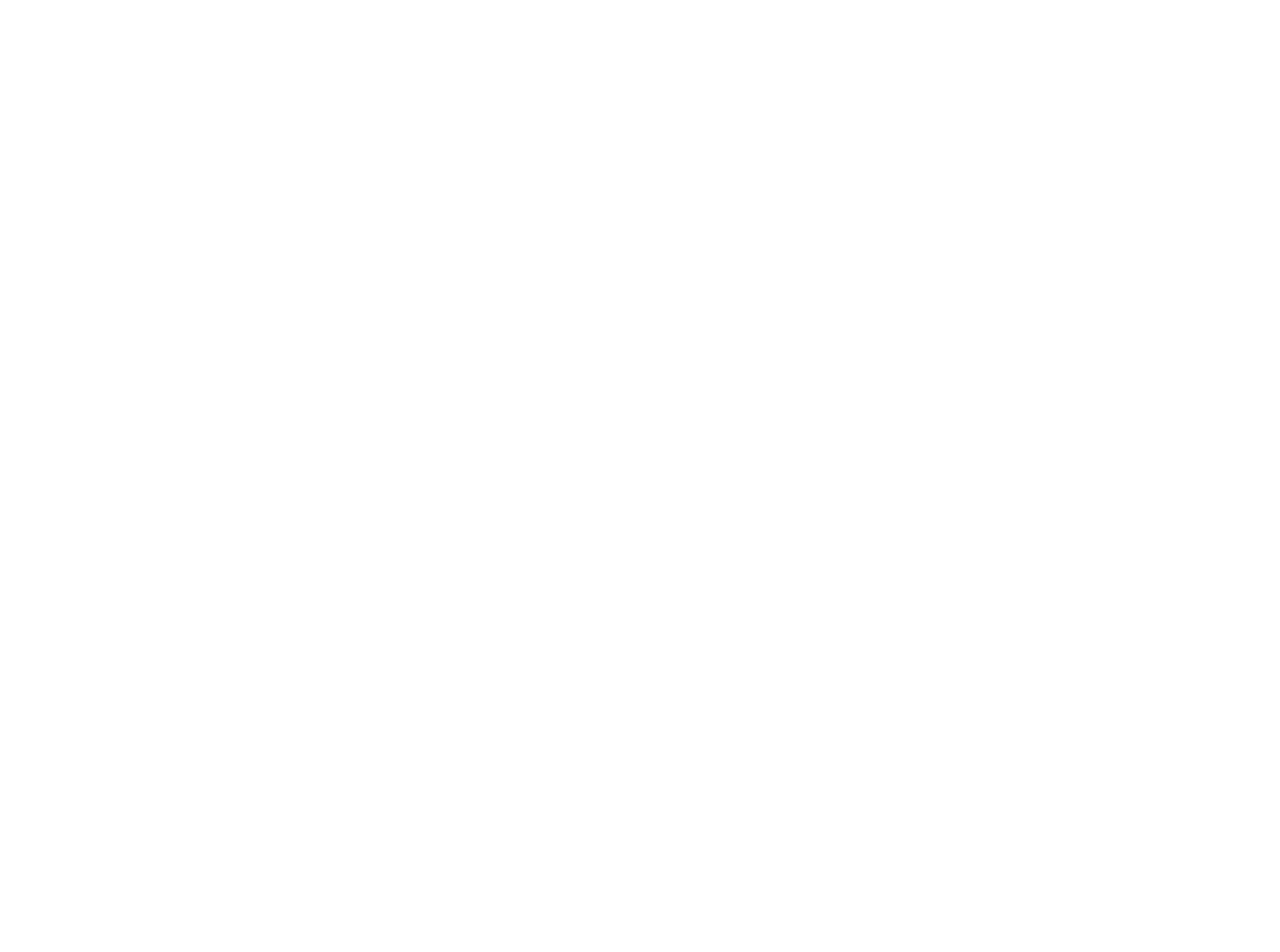
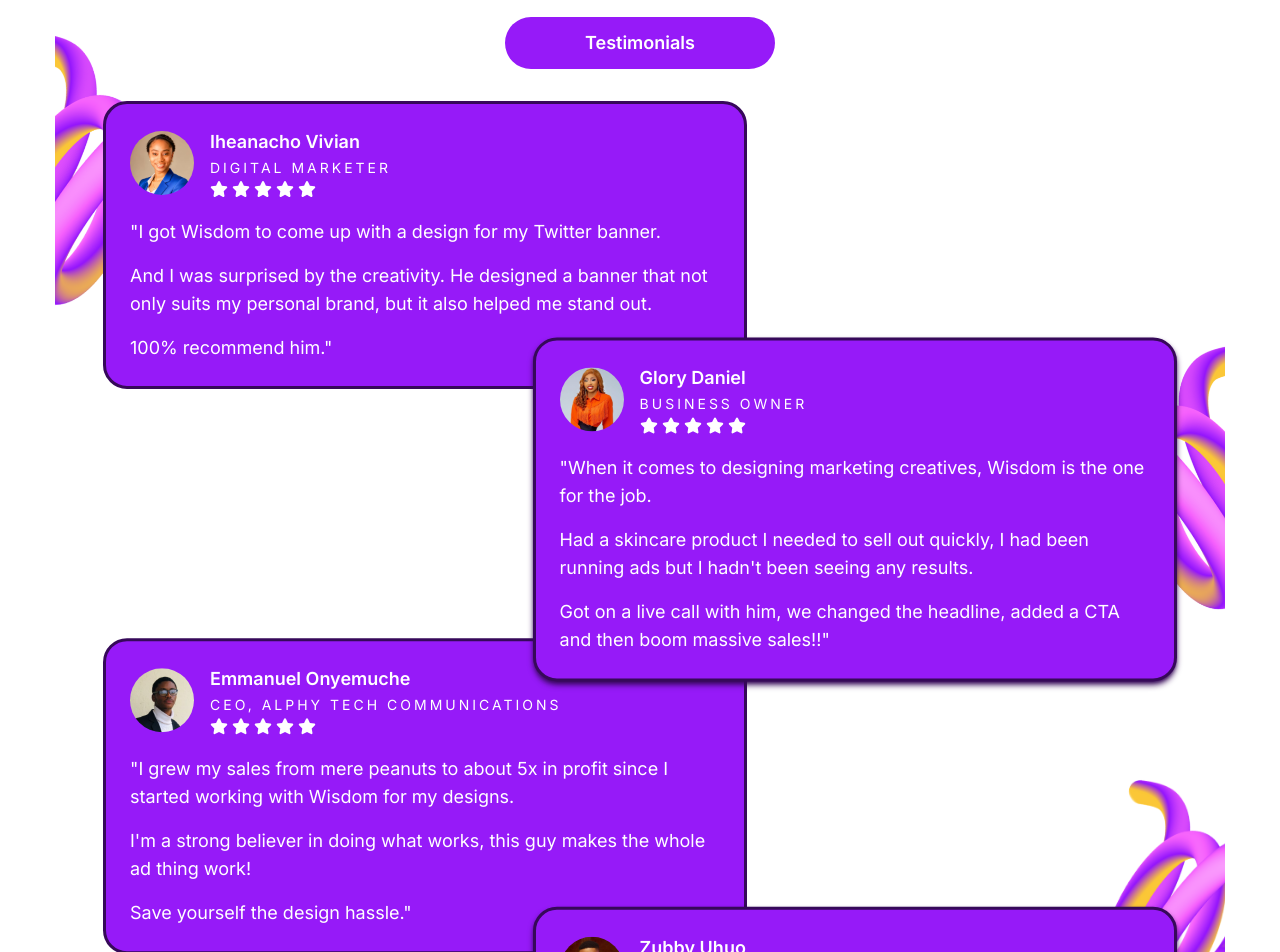
Before and after one commit to TheAce74/TheKreatorPortfolio, a React (Vite) app: page / in a window 1280 px wide. Shown: the part 1660-2612 px from the top of the page. Before the commit the page ends 1645 px from the top, so only its background shows below. Built offline with nearby package versions, Linux system fonts and the light colour scheme.

Commit message:
feat: added testimonials section

```diff
--- a/index.html
+++ b/index.html
@@ -1,5 +1,5 @@
 <!doctype html>
-<html lang="en">
+<html lang="en" class="scroll-smooth scroll-pt-24">
   <head>
     <meta charset="UTF-8" />
     <link rel="apple-touch-icon" sizes="180x180" href="/apple-touch-icon.png" />
--- a/package.json
+++ b/package.json
@@ -11,7 +11,8 @@
   },
   "dependencies": {
     "react": "^18.2.0",
-    "react-dom": "^18.2.0"
+    "react-dom": "^18.2.0",
+    "react-icons": "^5.0.1"
   },
   "devDependencies": {
     "@types/react": "^18.2.56",
--- a/src/App.tsx
+++ b/src/App.tsx
@@ -1,6 +1,7 @@
 import Header from "./components/Header";
 import Home from "./components/Home";
 import Portfolio from "./components/Portfolio";
+import Testimonials from "./components/Testimonials";
 
 function App() {
   return (
@@ -8,6 +9,7 @@
       <Header />
       <Home />
       <Portfolio />
+      <Testimonials />
     </main>
   );
 }
--- a/src/components/Header.tsx
+++ b/src/components/Header.tsx
@@ -36,14 +36,15 @@
   }, [changeTheme]);
 
   return (
-    <header className="header flex items-center justify-between">
+    <header className="sticky top-0 bg-neutral-100 dark:bg-neutral-900 z-20">
+      <div className="header flex items-center justify-between">
         <img
           src={theme === "dark" ? logoDark : logoLight}
           alt="The Kreator's Logo"
           draggable={false}
           width="86px"
           height="62px"
-        className="w-[3.5em]"
+          className="sm:w-14 w-10"
         />
         <div className="flex items-center gap-4 md:gap-8 lg:gap-12">
           <nav className="hidden md:block">
@@ -97,6 +98,7 @@
             />
           </button>
         </div>
+      </div>
     </header>
   );
 }
--- a/src/components/Portfolio.tsx
+++ b/src/components/Portfolio.tsx
@@ -29,7 +29,7 @@
               draggable={false}
               width="360px"
               height="360px"
-              className="mx-auto mb-8 md:mb-0"
+              className="mx-auto mb-8 md:mb-0 rounded-3xl"
             />
           </li>
         ))}
--- /dev/null
+++ b/src/components/Testimonials.tsx
@@ -0,0 +1,124 @@
+import person1 from "../assets/person1.png";
+import person2 from "../assets/person2.png";
+import person3 from "../assets/person3.png";
+import person4 from "../assets/person4.png";
+import curve1 from "../assets/curved1.png";
+import curve2 from "../assets/curved2.png";
+import curve3 from "../assets/curved3.png";
+import { FaStar } from "react-icons/fa6";
+
+const testimonials = [
+  {
+    image: person1,
+    name: "Iheanacho Vivian",
+    profession: "DIGITAL MARKETER",
+    first: '"I got Wisdom to come up with a design for my Twitter banner.',
+    second:
+      "And I was surprised by the creativity. He designed a banner that not only suits my personal brand, but it also helped me stand out.",
+    third: '100% recommend him."',
+  },
+  {
+    image: person2,
+    name: "Glory Daniel",
+    profession: "BUSINESS OWNER",
+    first:
+      '"When it comes to designing marketing creatives, Wisdom is the one for the job.',
+    second:
+      "Had a skincare product I needed to sell out quickly, I had been running ads but I hadn't been seeing any results.",
+    third:
+      'Got on a live call with him, we changed the headline, added a CTA and then boom massive sales!!"',
+  },
+  {
+    image: person3,
+    name: "Emmanuel Onyemuche",
+    profession: "CEO, ALPHY TECH COMMUNICATIONS",
+    first:
+      '"I grew my sales from mere peanuts to about 5x in profit since I started working with Wisdom for my designs.',
+    second:
+      "I'm a strong believer in doing what works, this guy makes the whole ad thing work!",
+    third: 'Save yourself the design hassle."',
+  },
+  {
+    image: person4,
+    name: "Zubby Uhuo",
+    profession: "INTERNET MARKETER & CONTENT CREATOR",
+    first: '"My webinar designs were basically text on a background...',
+    second:
+      "But I found a guy that gave life to my designs, delivers fast and also asks for my feedback at every phase of the design process. That's Wisdom.",
+    third: 'Definitely recommend him!."',
+  },
+];
+
+export default function Testimonials() {
+  return (
+    <section id="testimonials" className="section relative">
+      <h2 className="mx-auto text-center w-max bg-primary-500 dark:bg-primary-900 text-neutral-100 font-semibold py-3 px-20 rounded-full">
+        Testimonials
+      </h2>
+      <ul
+        role="list"
+        className="md:grid md:grid-cols-5 md:[&>*:nth-child(2)]:-translate-y-[15%] md:[&>*:nth-child(3)]:-translate-y-[30%] md:[&>*:nth-child(4)]:-translate-y-[45%]"
+      >
+        {testimonials.map(
+          ({ image, name, profession, first, second, third }, index) => (
+            <li
+              key={`testimonial-${index}`}
+              className="mt-8 md:mt-0 md:first:mt-8 border-[3px] border-primary-900 dark:border-primary-500 rounded-3xl p-6 bg-primary-500 dark:bg-primary-900 text-neutral-100 md:odd:col-start-1 md:odd:col-end-4 md:even:col-start-3 md:even:col-end-6 md:even:shadow-md md:even:shadow-primary-900 md:even:z-10"
+            >
+              <div className="flex gap-4 items-center mb-5">
+                <img
+                  src={image}
+                  alt={`design ${index}`}
+                  draggable={false}
+                  width="96px"
+                  height="96px"
+                  className="rounded-[50%] w-16"
+                />
+                <div>
+                  <h3 className="font-semibold">{name}</h3>
+                  <p className="tracking-[3px] text-sm my-0.5">{profession}</p>
+                  <div className="flex gap-1 items-center">
+                    <FaStar />
+                    <FaStar />
+                    <FaStar />
+                    <FaStar />
+                    <FaStar />
+                  </div>
+                </div>
+              </div>
+              <div>
+                <p>{first}</p>
+                <p className="my-4">{second}</p>
+                <p>{third}</p>
+              </div>
+            </li>
+          )
+        )}
+      </ul>
+      <img
+        src={curve1}
+        alt=""
+        draggable={false}
+        width="373px"
+        height="647px"
+        className="absolute top-0 right-[-1rem] w-48 -z-10 translate-y-full"
+      />
+      <img
+        src={curve2}
+        alt=""
+        draggable={false}
+        width="373px"
+        height="647px"
+        className="absolute top-0 left-[-1rem] w-48 -z-10 translate-y-5"
+      />
+      <img
+        src={curve3}
+        alt=""
+        draggable={false}
+        width="373px"
+        height="647px"
+        className="absolute bottom-0 right-[-1rem] w-48 -z-10 -translate-y-[130%]"
+      />
+    </section>
+  );
+}
--- a/src/index.css
+++ b/src/index.css
@@ -8,6 +8,6 @@
   }
 
   .header {
-    @apply py-4 px-0 w-[calc(min(100%,_70rem)_-_2rem)] mx-auto sm:p-8;
+    @apply py-4 px-3 w-[calc(min(100%,_70rem)_-_2rem)] mx-auto sm:py-8 sm:px-4 xl:px-0;
   }
 }
```
Also changed, not shown: 1 other file (tests, documents, lock files or other folders). Lines whose indentation alone changed are shown as unchanged.
